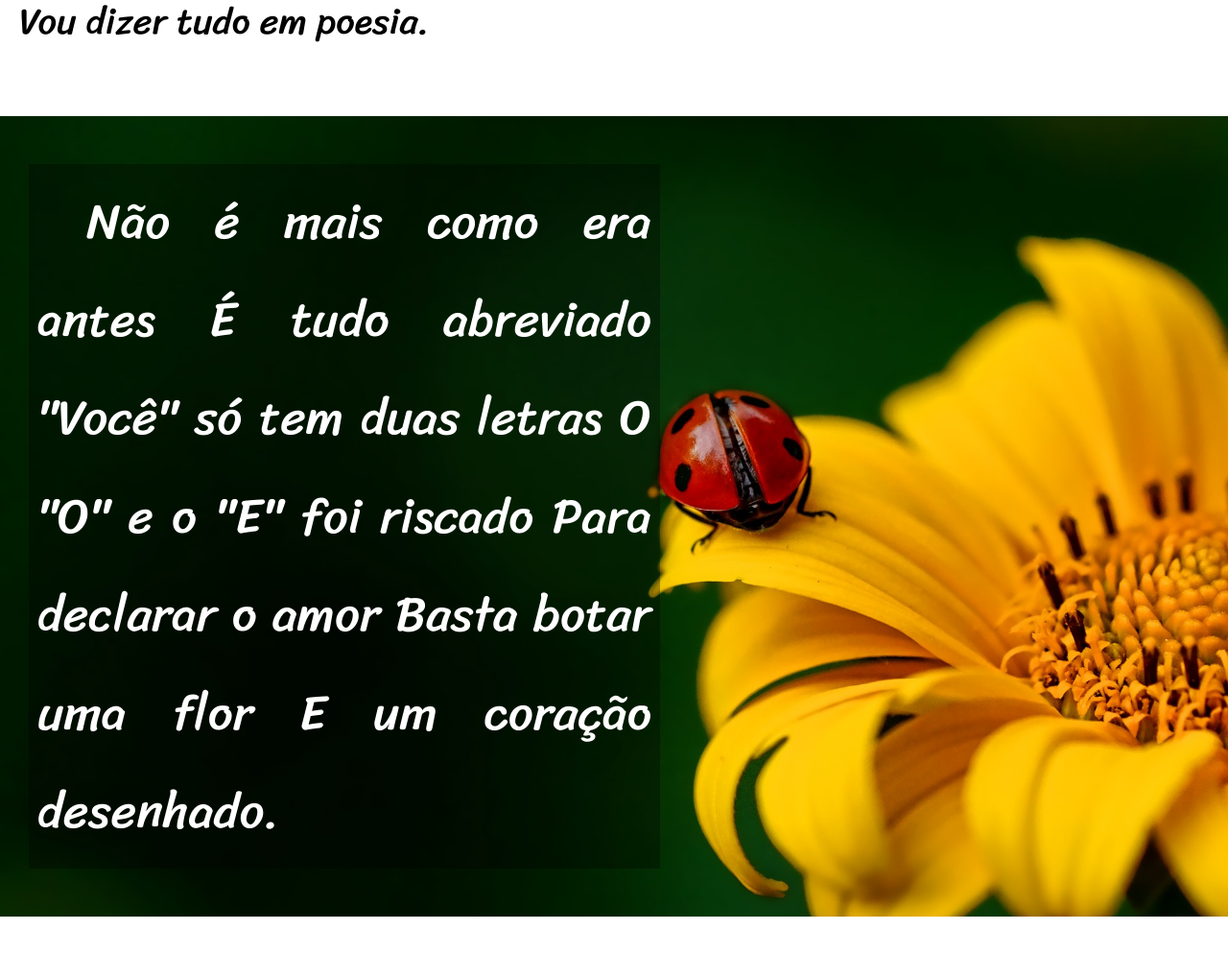
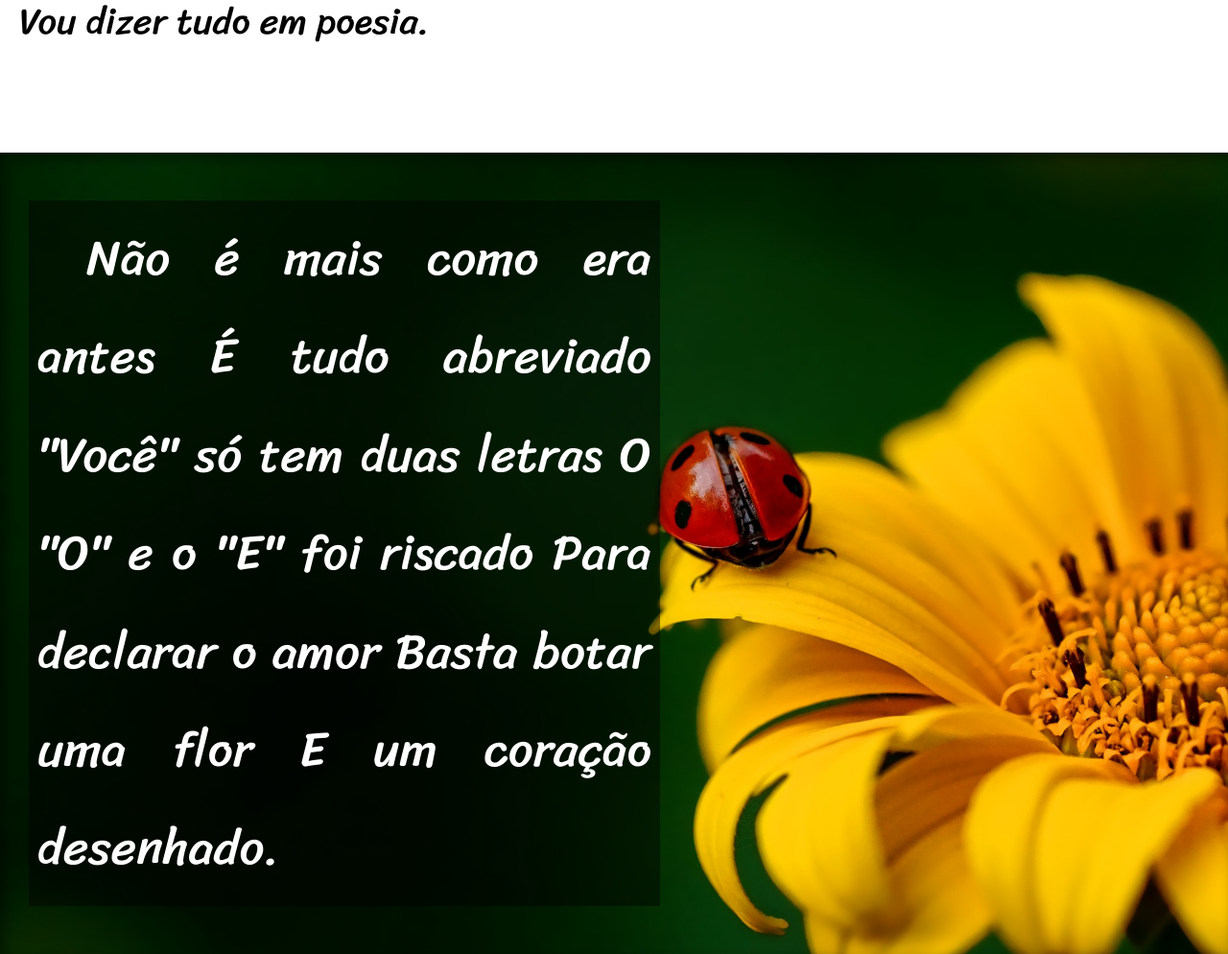
Before and after one commit to elesbaodev/html-css, a plain HTML site: page desafios-html/d012/index.html in a window 1280 px wide. Shown: the part 680-1674 px from the top of the page at 96% size. Drawn offline with Linux system fonts and the light colour scheme.

Commit message:
Desafio realizado com êxito

```diff
--- a/desafios-html/d012/estilo/style.css
+++ b/desafios-html/d012/estilo/style.css
@@ -61,6 +61,9 @@ main section {
     padding-top: 50px;
     padding-bottom: 50px;
 }
+section > p {
+    padding-bottom: 1em;
+}
 #introducao {
     background-color: var(--cor02);
     margin-bottom: 10px;
@@ -71,16 +74,22 @@ main p {
     padding-left: 20px;
     font-size: 3vw;
 }
+.normal {
+    box-shadow: inset 6px 6px 13px 0px rgba(0, 0, 0, 0.432);
+    background-size: cover;
+    background-position: right center;
+    background-repeat: no-repeat;
+    background-attachment: fixed;
+    width: 100vw;
+
+}
 #imagem01 {
     background-image: url("../imagens/background001.jpg");
-    width: 100vw;
-    background-size: cover;
-    background-repeat: no-repeat;
-    background-position: center center;
+
 
 }
 .pg {
-    background-color: rgba(0, 0, 0, 0.315);
+    background-color: rgba(0, 0, 0, 0.459);
     color: white;
     width: 50vw;
     text-indent: 1em;
@@ -91,10 +100,7 @@ main p {
 }
 #imagem02 {
    background-image: url("../imagens/background002.jpg");
-   width: 100vw;
-   background-size: cover;
-   background-position: center center;
-   background-repeat: no-repeat;
+
 
 }
 footer p {
--- a/desafios-html/d012/index.html
+++ b/desafios-html/d012/index.html
@@ -25,7 +25,7 @@
                     Vou dizer tudo em poesia.
                 </p>
             </section>
-            <section id="imagem01">
+            <section class="normal"  id="imagem01">
                 <p class="pg">
                     Não é mais como era antes
                     É tudo abreviado
@@ -45,7 +45,7 @@
                     Agora é .com
                     Se o saite é muito bom <br>
                     Ele vale um alto preço. <br>
-                    </p> <br>
+                    </p>
                     <p>Pra piorar a liguagem <br>
                     O emoticom é um risco <br>
                     Tem símbolo para tudo <br>
@@ -55,7 +55,7 @@
                     Decifre esse rabisco.
                 </p>
             </section>
-            <section id="imagem02">
+            <section class="normal" id="imagem02">
                 <p class="pg">
                     Tenho saudade das cartas
                     Escritas com a própria mão
```
